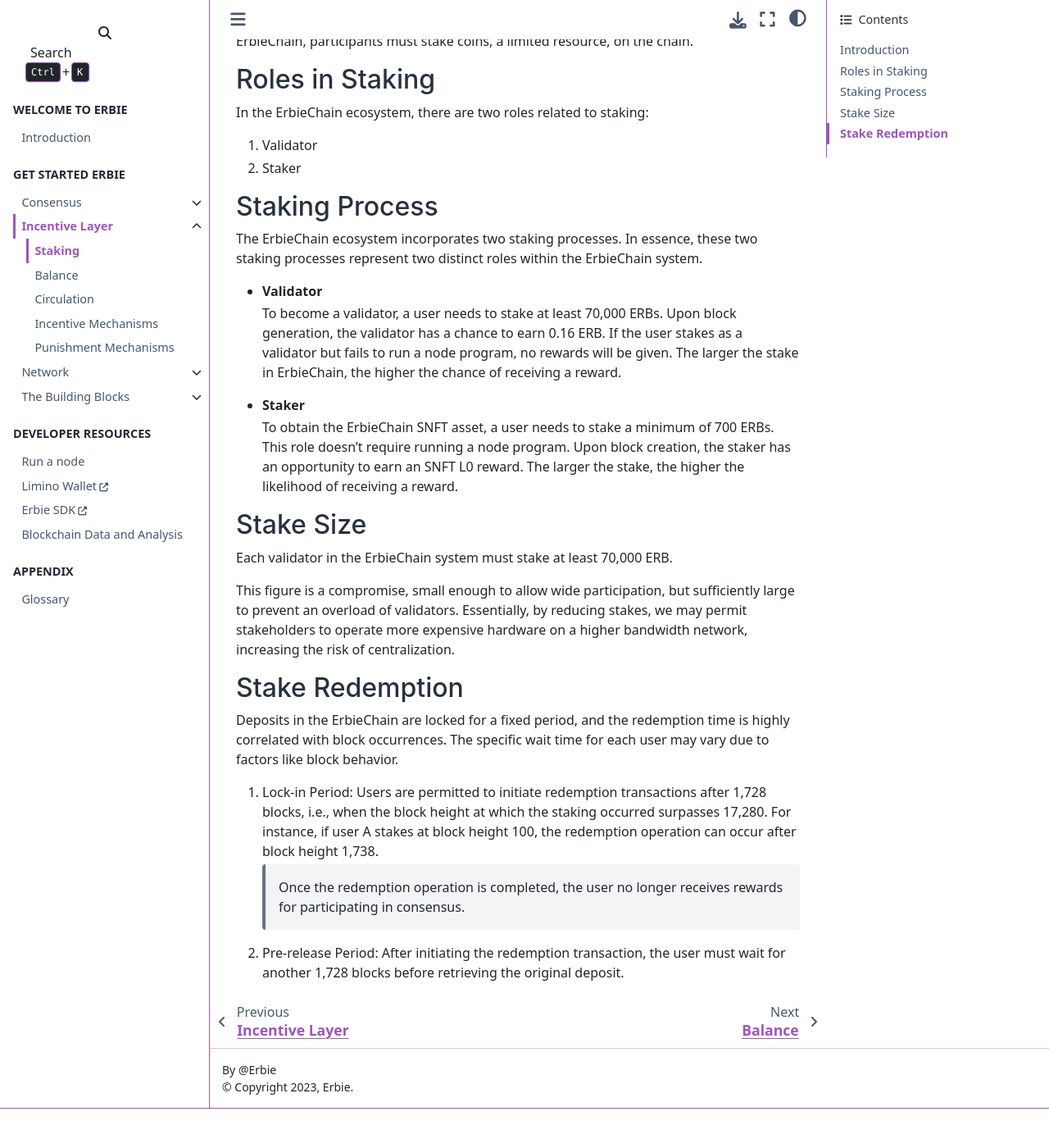
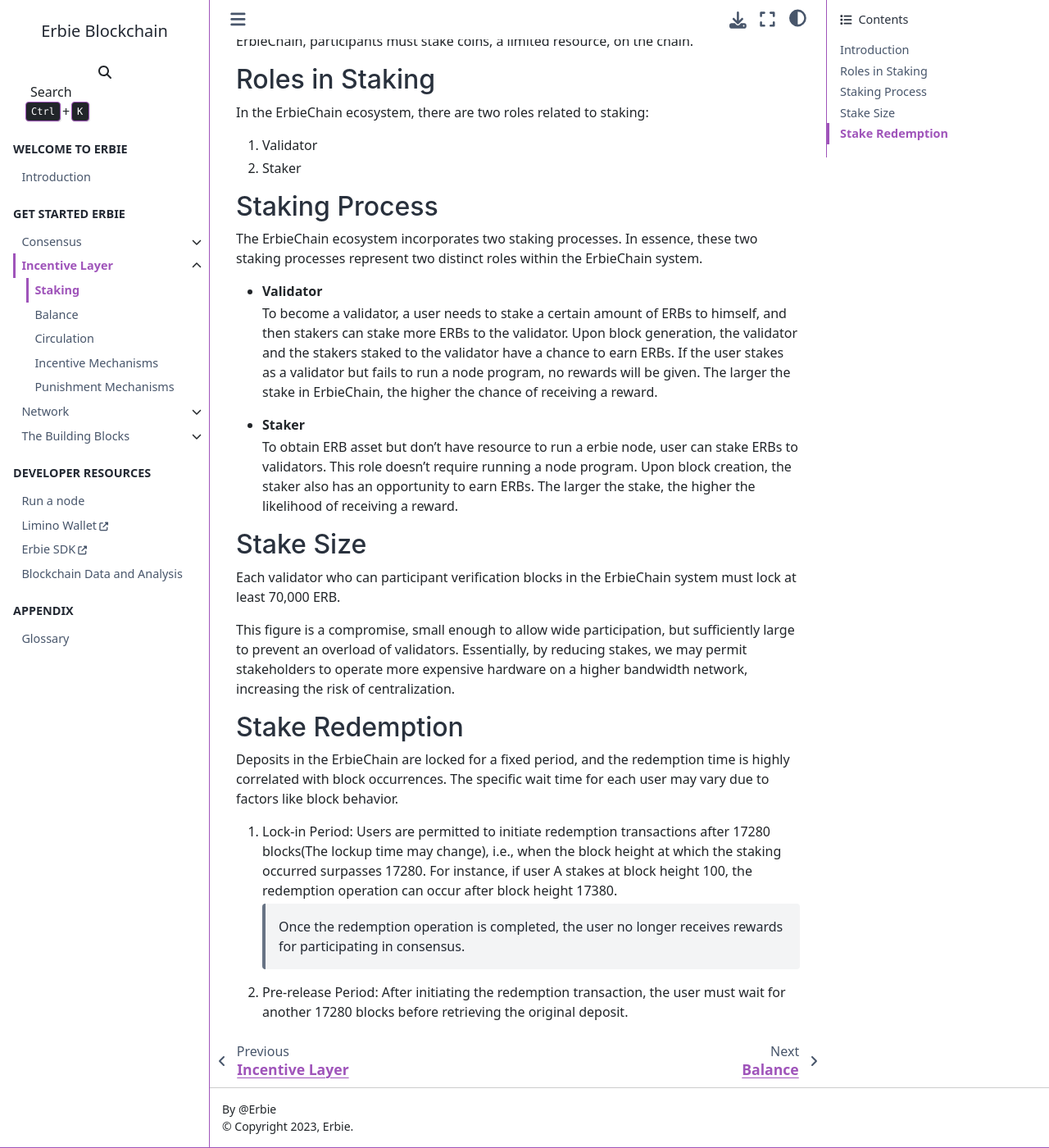
Before and after one commit to erbieio/erbie-docs, a Sphinx documentation site: the page built from source/technology/incentive/stake.rst, in a window 1280 px wide and 1400 px high, scrolled down 404 px. Shown: the whole window at 82% size. Built offline with Sphinx 7.4.7 and the Sphinx Book theme 1.1.4, drawn with Linux system fonts in a browser that asks for light colours; nearby versions of some CDN libraries; library files that are not in the unit come from our copies; before the commit the page ends 1756 px from its top, so only the background shows below that.

Commit message:
perf: modify the consensus and incentive layer

```diff
--- a/source/technology/consensus/pos.rst
+++ b/source/technology/consensus/pos.rst
@@ -9,7 +9,7 @@
 
 Validators
 ~~~~~~~~~~~~~~~~~~~~~~~~~~~~~~~~~~~~~~~~~~~~~~~~~~~~~~
-To participate in network maintenance and receive block rewards as a validator, users must stake at least 70,000 ERB, and their address will be stored in the world state tree in the backend and sorted by staked token amount and weight.
+To participate in network maintenance and receive block rewards as a validator, users must stake a certain amount of ERB, and their address will be stored in the world state tree in the backend and sorted by staked token amount and weight.
 
 When a black hole block needs to be created, all validators will initiate a message agreeing to propose a black hole block at a certain height. The proposer of the black hole block will collect messages from the entire network. When the stake of the collected messages is greater than 50% of the entire network, a black hole block will be proposed and broadcasted, and other nodes will verify the block. If it is valid, the block will be added to the ErbieChain.
 
--- a/source/technology/incentive/balance.rst
+++ b/source/technology/incentive/balance.rst
@@ -8,8 +8,8 @@
 
 - Validator's Stake
 
-    The validator's stake is the amount an account has staked upon becoming a validator. This amount, a minimum of 70,000 ERB, is locked for a certain period and cannot be accessed during this time. The higher the stake, the more opportunities the validator has to participate in block creation or consensus, and consequently, the more rewards are earned.
+    The validator's stake is the amount an account has staked upon becoming a validator. This amount is locked for a certain period and cannot be accessed during this time.
 
 - Staker's Stake
 
-    The staker's stake is the amount staked when an account intends to earn an SNFT reward. This amount, a minimum of 700 ERB, is also locked for a specific period and is inaccessible during this time. Similar to the validator's stake, a larger stake increases the likelihood of receiving rewards.
+    The staker's stake is the amount staked when an account intends to earn ERB reward. This amount is also locked for a specific period and is inaccessible during this time.
--- a/source/technology/incentive/stake.rst
+++ b/source/technology/incentive/stake.rst
@@ -25,15 +25,15 @@
 The ErbieChain ecosystem incorporates two staking processes. In essence, these two staking processes represent two distinct roles within the ErbieChain system.
 
 -  Validator
-    To become a validator, a user needs to stake at least 70,000 ERBs. Upon block generation, the validator has a chance to earn 0.16 ERB. If the user stakes as a validator but fails to run a node program, no rewards will be given. The larger the stake in ErbieChain, the higher the chance of receiving a reward.
+    To become a validator, a user needs to stake a certain amount of ERBs to himself, and then stakers can stake more ERBs to the validator. Upon block generation, the validator and the stakers staked to the validator have a chance to earn ERBs. If the user stakes as a validator but fails to run a node program, no rewards will be given. The larger the stake in ErbieChain, the higher the chance of receiving a reward.
 
 -  Staker
-    To obtain the ErbieChain SNFT asset, a user needs to stake a minimum of 700 ERBs. This role doesn't require running a node program. Upon block creation, the staker has an opportunity to earn an SNFT L0 reward. The larger the stake, the higher the likelihood of receiving a reward.
+    To obtain ERB asset but don't have resource to run a erbie node, user can stake ERBs to validators. This role doesn't require running a node program. Upon block creation, the staker also has an opportunity to earn ERBs. The larger the stake, the higher the likelihood of receiving a reward.
 
 Stake Size
 ~~~~~~~~~~~~~~~~~~~~~~~~~~~~~~~~~~~~~~~~
 
-Each validator in the ErbieChain system must stake at least 70,000 ERB.
+Each validator who can participant verification blocks in the ErbieChain system must lock at least 70,000 ERB.
 
 This figure is a compromise, small enough to allow wide participation, but sufficiently large to prevent an overload of validators. Essentially, by reducing stakes, we may permit stakeholders to operate more expensive hardware on a higher bandwidth network, increasing the risk of centralization.
 
@@ -42,8 +42,8 @@
 
 Deposits in the ErbieChain are locked for a fixed period, and the redemption time is highly correlated with block occurrences. The specific wait time for each user may vary due to factors like block behavior.
 
-1. Lock-in Period: Users are permitted to initiate redemption transactions after 1,728 blocks, i.e., when the block height at which the staking occurred surpasses 17,280. For instance, if user A stakes at block height 100, the redemption operation can occur after block height 1,738.
+1. Lock-in Period: Users are permitted to initiate redemption transactions after 17280 blocks(The lockup time may change), i.e., when the block height at which the staking occurred surpasses 17280. For instance, if user A stakes at block height 100, the redemption operation can occur after block height 17380.
 
     Once the redemption operation is completed, the user no longer receives rewards for participating in consensus.
 
-2. Pre-release Period: After initiating the redemption transaction, the user must wait for another 1,728 blocks before retrieving the original deposit.
+2. Pre-release Period: After initiating the redemption transaction, the user must wait for another 17280 blocks before retrieving the original deposit.
```
Also changed, not shown: source/technology/incentive/rewards.rst (+4 -6 lines), 15 other files.
